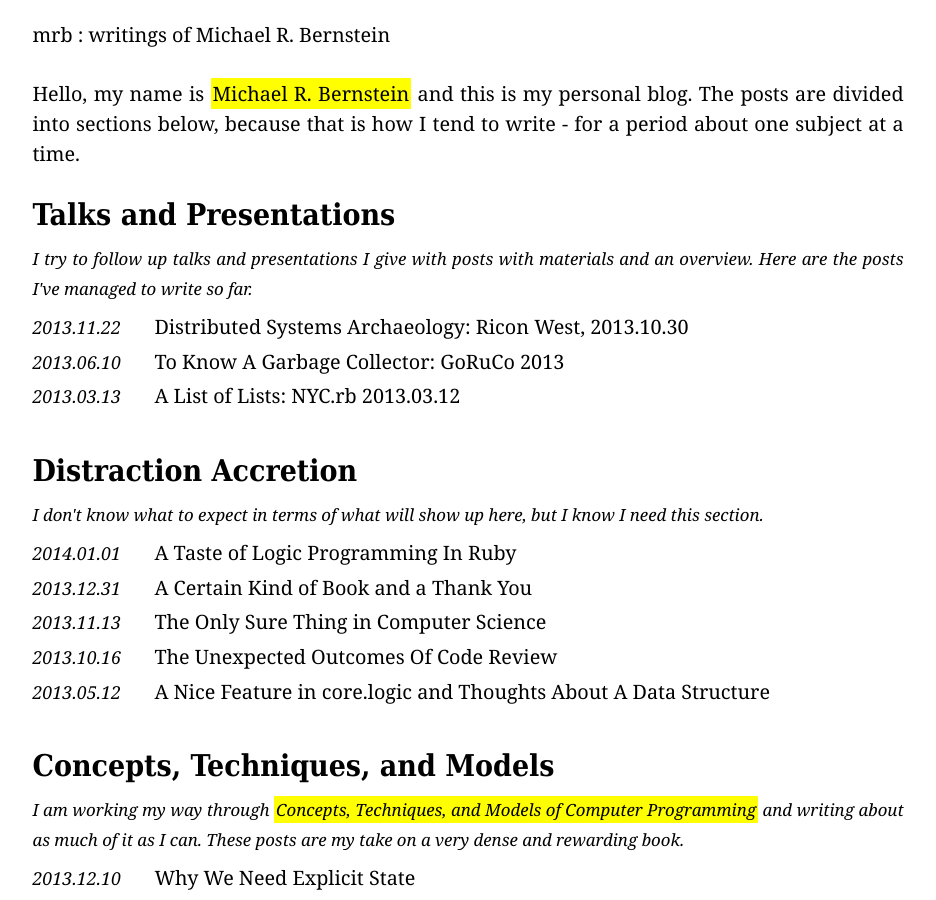
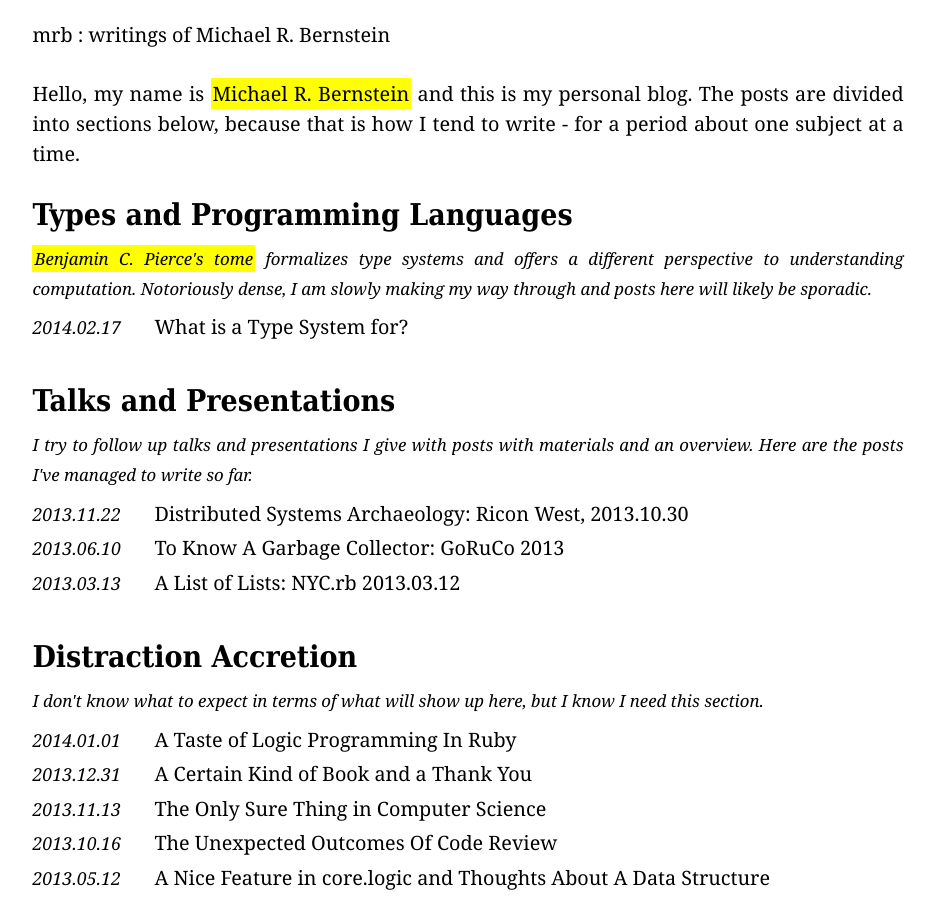
Before and after one commit to mrb/mrb.github.com, a Jekyll site: the page built from index.html, in a window 1280 px wide and 900 px high. Shown: the whole window, without its empty margins (172-1108 px from the left). Built offline with Jekyll 4.4.1, drawn with Linux system fonts in a browser that asks for light colours; Markdown is read by kramdown in place of the engine named in the settings; comment, search, counter and statistics services are not loaded.

Commit message:
Publish first TAPL post

```diff
--- a/_posts/2013-12-16-the-inherent-complexity-of-objects.markdown
+++ b/_posts/2013-12-16-the-inherent-complexity-of-objects.markdown
@@ -11,13 +11,11 @@ ctm: true
 #
 ### The Inherent Complexity of Objects
 
-After introducing the changes to the necessary to model explicit state, Van Roy and Haridi bravely march on. Chapter 7 continues their journey towards covering ground in all possible programming paradigms, and finally they have arrived: it is time for "Object-Oriented Programming" (OOP). The chapter is not meant to be a complete discussion of OOP, which according to the authors would be "impossible" in the relatively short chapter (~80 pages). Instead, they concentrate on the relationship between OOP and other paradigms, weigh the benefits and costs of introducing the style into a codebase, and attempt to define the formal semantics of a subset of the computational model.
+After introducing the changes to the necessary to model explicit state, Van Roy and Haridi bravely march on. Chapter 7 continues their journey towards covering ground in all possible programming paradigms, and finally it is time for "Object-Oriented Programming" (OOP). The chapter is not meant to be a complete discussion of OOP, which according to the authors would be "impossible" in the relatively short chapter (~80 pages). Instead, they concentrate on the relationship between OOP and other paradigms, weigh the benefits and costs of introducing the style into a codebase, and attempt to define the formal semantics of a subset of the computational model.
 
 The history of OOP is a storied one, and it has been explored in a number of significant languages. The authors discuss Simula, where the paradigm was first seen, Smalltalk-80, an opinionated and interesting implementation of the style, and modern languages like Java and C++, which forced it into the limelight. In comparing the different implementations of objects and attempting to define their semantics, it becomes clear very quickly that while they afford much expressive power seldom found elsewhere, their myriad dimensions can cause painful, mysterious issues in programs.
 
-One of the deeper parts of the chapter for me were the lines Van Roy and Haridi draw between object systems and functional programming. Classes can be defined as higher-order functions, and there are benefits to understanding how you can evolve functions to become objects. This is a powerful pedagogical approach, and one that is taken in <a href="https://leanpub.com/fp-oo">Functional Programming for the Object-Oriented Programmer</a> by Brian Marick. He shows how you can implement a Ruby-style object system from Clojure, building from functions up to classes and their interactions.
-
-
+One of the deeper parts of the chapter for me were the lines Van Roy and Haridi draw between object systems and functional programming. Classes can be defined as higher-order functions, and there are benefits to understanding how you can evolve functions to become objects. This is a powerful pedagogical approach, one that is also taken in <a href="https://leanpub.com/fp-oo">Functional Programming for the Object-Oriented Programmer</a> by Brian Marick. He shows how you can implement a Ruby-style object system from Clojure, building from functions up to classes and their interactions. This connection is also famously demonstrated in <a href="http://mitpress.mit.edu/books/art-metaobject-protocol">The Art of the Metaobject Protocol</a>, which shows an object extension to Common Lisp, illuminating the dark art of language design in the process.
 
 #### Classes as Data Abstractions
 
--- a/_posts/2014-01-13-sales-for-engineers.markdown
+++ b/_posts/2014-01-13-sales-for-engineers.markdown
@@ -7,7 +7,3 @@ other: true
 #
 #
 ### Sales For Engineers
-
-I've had a lot of occasion lately to consider the roles that technical people play in business, particularly in my sector. For the sake of argument, let's call that sector "web startups" or maybe even just "startups" because you'll all hopefully know what I mean and then I don't have to come up with something clever.
-
-*If you like this article, please consider supporting my writing on <a href="https://www.gittip.com/mrb_bk/">gittip.</a>*
--- a/index.html
+++ b/index.html
@@ -5,8 +5,20 @@ title: home
 <br/>
 Hello, my name is <a href="/about.html">Michael R. Bernstein</a> and this is my personal blog. The posts are divided into sections below, because that is how I tend to write - for a period about one subject at a time.
 <br/>
+<br/>
 
-<br/>
+<h1>Types and Programming Languages</h1>
+<div class="lead"><a href="http://www.cis.upenn.edu/~bcpierce/tapl/">Benjamin C. Pierce's tome</a> formalizes type systems and offers a different perspective to understanding computation. Notoriously dense, I am slowly making my way through and posts here will likely be sporadic.</div>
+<ul class = "posts">
+{% for post in site.posts %}
+    {% if post.published and post.tapl %}
+    <li class="index">
+      <div class="index-date">{{ post.date | date: "%Y.%m.%d" }}</div><a href="{{ post.url }}">{{ post.title }}</a>
+    </li>
+    {% endif %}
+{% endfor %}
+</ul>
+
 <h1>Talks and Presentations</h1>
 <div class="lead">I try to follow up talks and presentations I give with posts with materials and an overview. Here are the posts I've managed to write so far.</div>
 <ul class = "posts">
@@ -31,7 +43,7 @@ Hello, my name is <a href="/about.html">Michael R. Bernstein</a> and this is my
 {% endfor %}
 </ul>
 
-<h1>Concepts, Techniques, and Models</h1>
+<h1 id="i-ctm">Concepts, Techniques, and Models</h1>
 <div class="lead">I am working my way through <a href="http://www.info.ucl.ac.be/~pvr/book.html">Concepts, Techniques, and Models of Computer Programming</a> and writing about as much of it as I can. These posts are my take on a very dense and rewarding book.</div>
 <ul class = "posts">
 {% for post in site.posts %}
```
Also changed, not shown: _posts/2014-02-17-what-is-a-type-system-for.markdown (added, +84 -0 lines).
